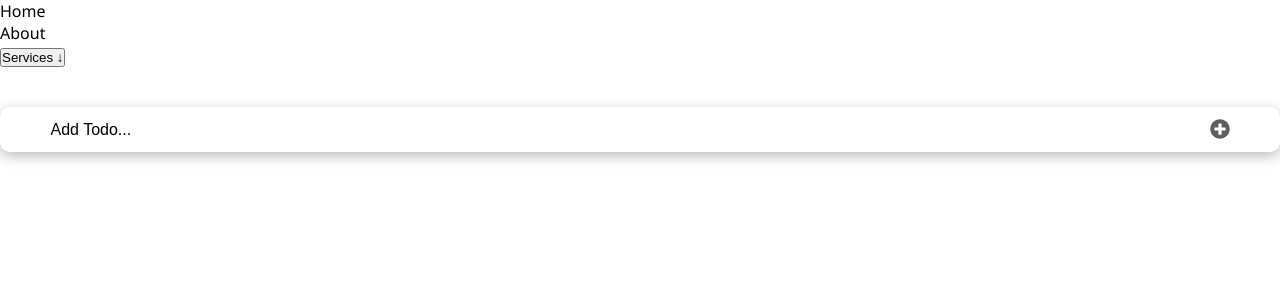
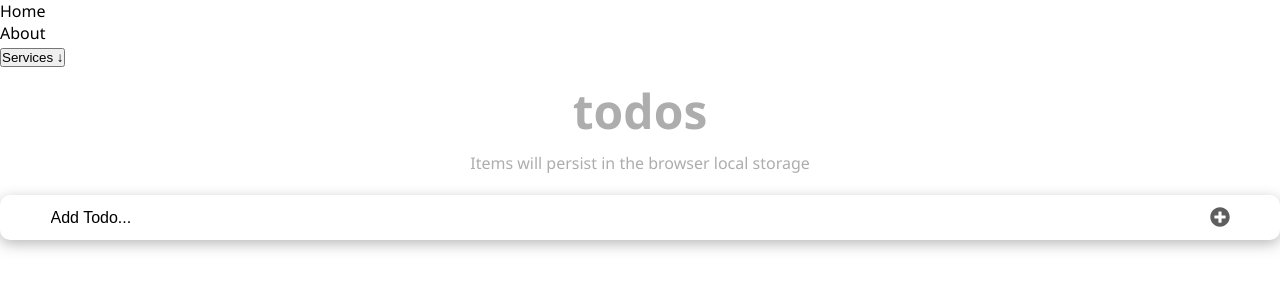
Before and after one commit to Donmark2k/react-todo-app, a React (Create React App) app: page / in a window 1280 px wide. Shown: the top 300 px of the page. Built offline with nearby package versions, Linux system fonts and the light colour scheme.

Commit message:
Add header tag

```diff
--- a/src/components/Header.js
+++ b/src/components/Header.js
@@ -9,8 +9,9 @@ const Header = () => {
     };
     return (
         <header style={headerStyle} className={styles.header}>
-        {/* ... */}
-      </header>
+         <h1>todos</h1>
+      <p>Items will persist in the browser local storage</p>
+         </header>
     );
   };
   export default Header;
--- a/src/components/TodoItem.js
+++ b/src/components/TodoItem.js
@@ -32,9 +32,9 @@ const TodoItem = ({ itemProp, handleChange, delTodo, setUpdate }) => {
           onChange={() => handleChange(itemProp.id)}
 
         />
-        <button onClick={handleEditing}> <AiFillEdit /></button>
+        <button onClick={handleEditing}> <AiFillEdit style={{ color: "#5e5e5e", fontSize: "16px" }}/></button>
 
-      <button onClick={() => delTodo(itemProp.id)}><FaTrash /></button>
+      <button onClick={() => delTodo(itemProp.id)}><FaTrash style={{ color: "#5e5e5e", fontSize: "16px" }}/></button>
         {itemProp.title}
         </div>
         <input
```
